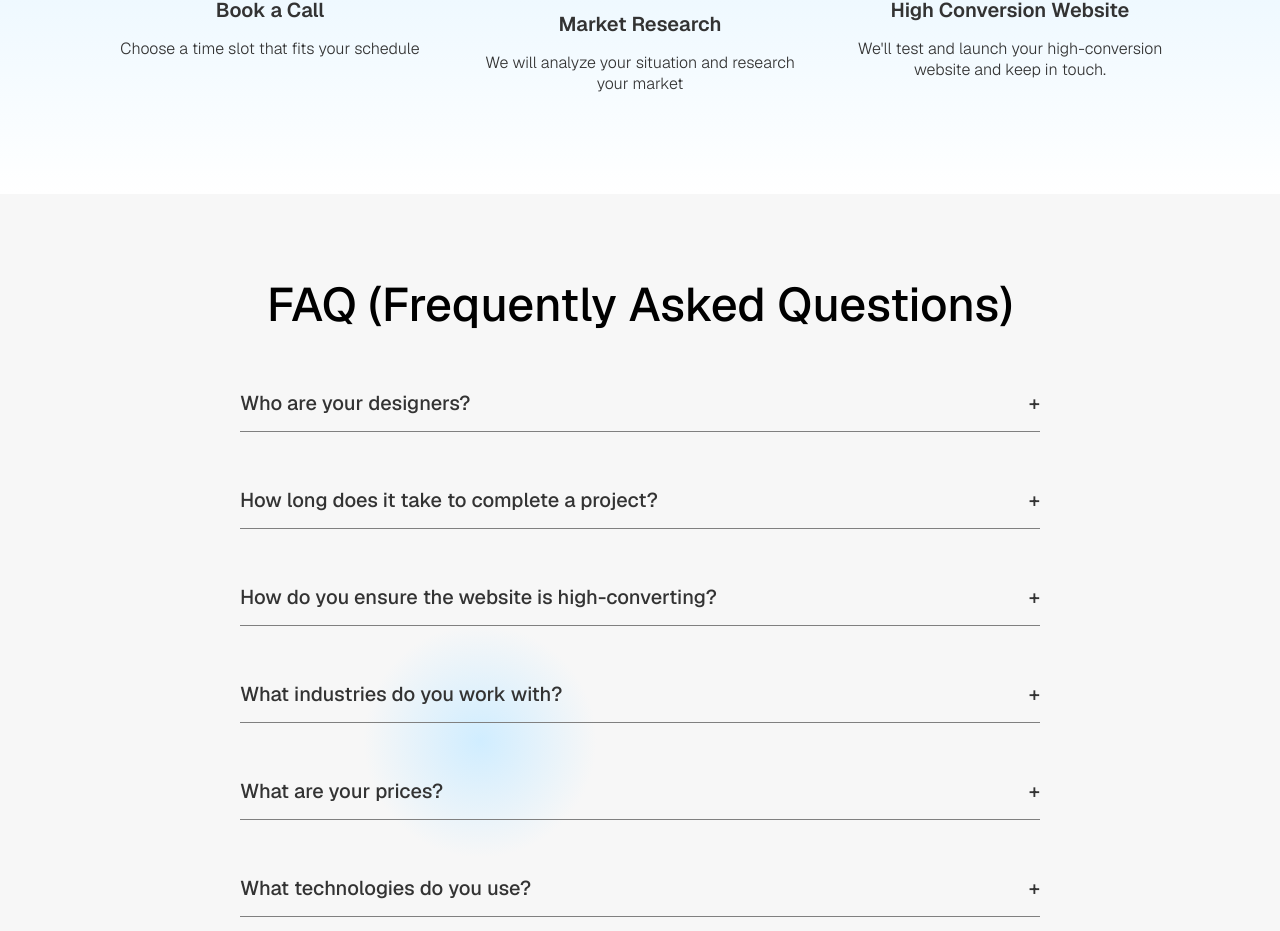
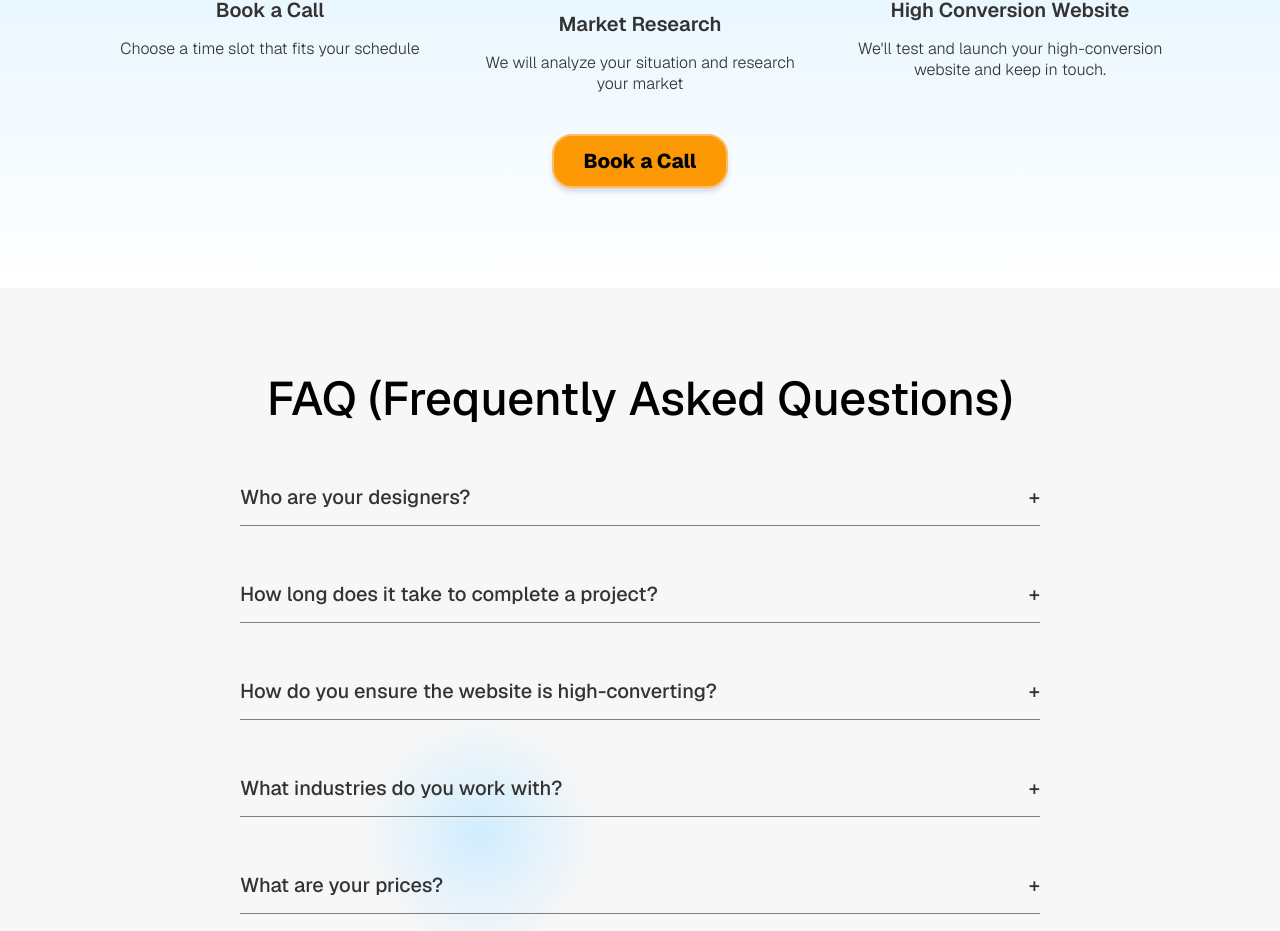
Before and after one commit to hewar-saber/reviewsurplus-site, a Next.js app: page / in a window 1280 px wide. Shown: the part 3651-4582 px from the top of the page. Built offline with nearby package versions, Linux system fonts and the light colour scheme.

Commit message:
Added missing CTA

```diff
--- a/app/online-reputation-management/page.tsx
+++ b/app/online-reputation-management/page.tsx
@@ -175,6 +175,7 @@ export default function Page() {
                         description='You now get more reviews, resulting in more sales!'
                     />
                 </Cards>
+                <CTA />
             </section>
 
             <section className={styles.faq} id='faq'>
--- a/app/page.tsx
+++ b/app/page.tsx
@@ -171,6 +171,7 @@ export default function Page() {
                         description="We'll test and launch your high-conversion website and keep in touch."
                     />
                 </Cards>
+                <CTA />
             </section>
 
             <section className={styles.faq} id='faq'>
```
